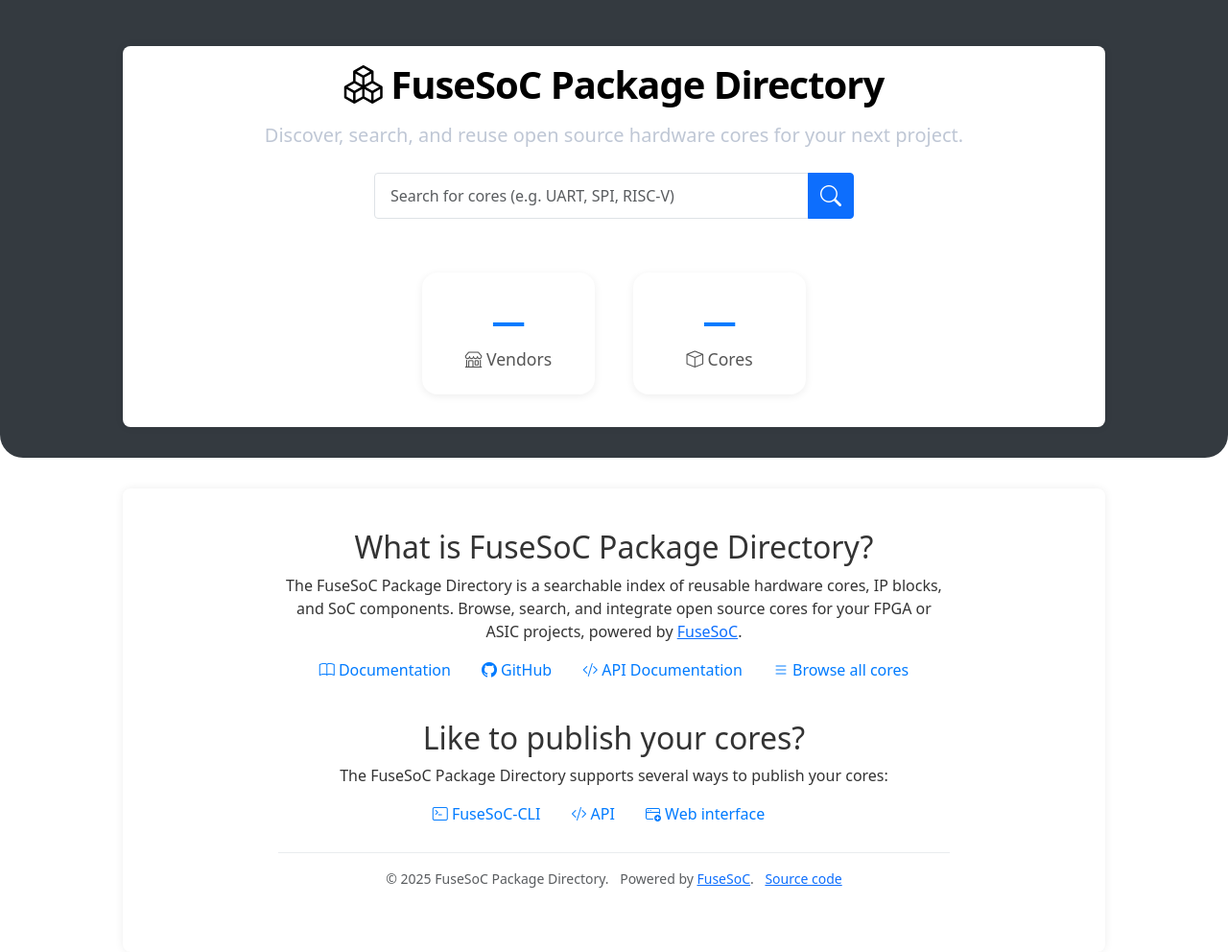
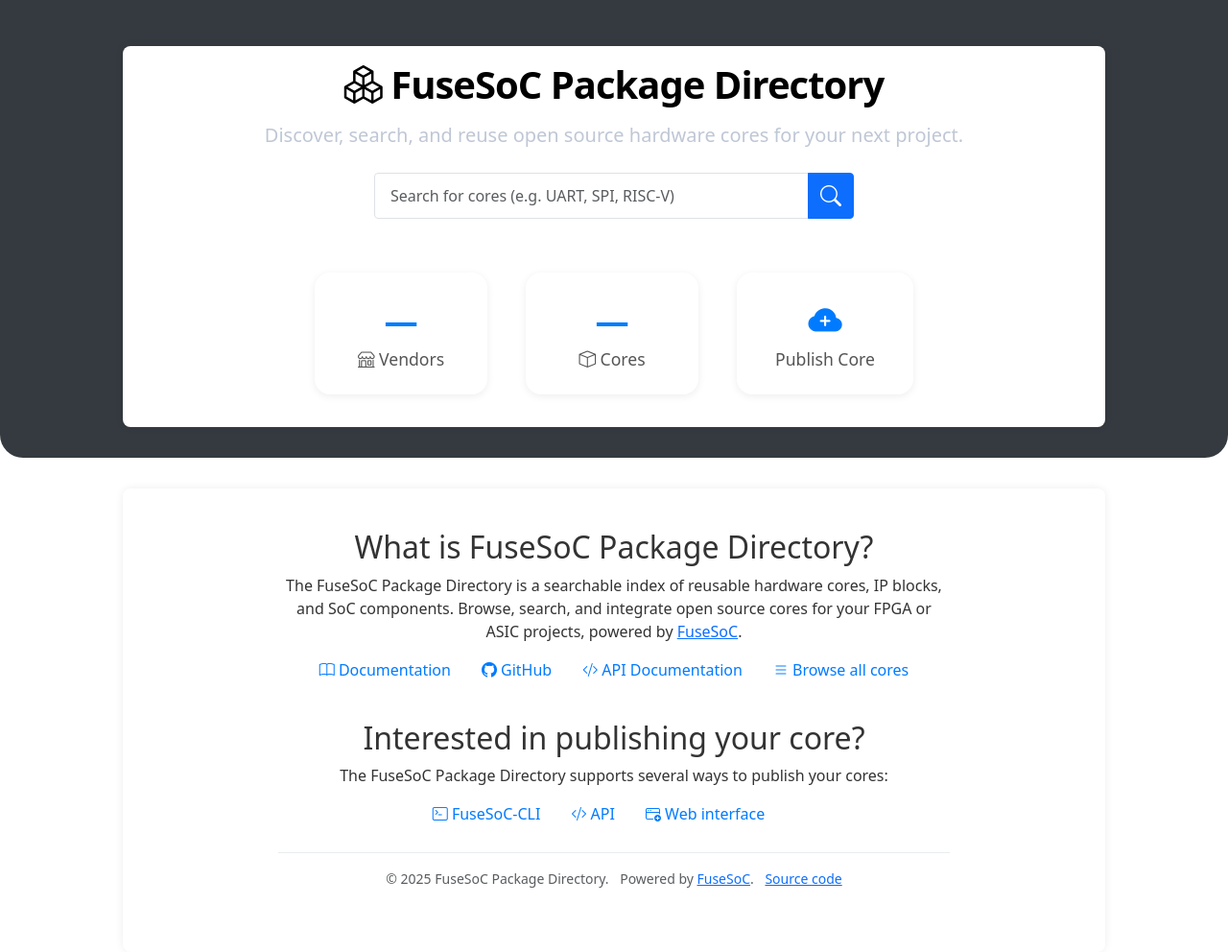
Before and after one commit to fusesoc/fusesoc-webserver, a Django app: page / in a window 1280 px wide. Shown: the whole page at 96% size. Run offline with Django 5.2, Linux system fonts and the light colour scheme; data that the repository does not hold is empty.

Commit message:
Enhances core publishing UI/UX
Improves the user experience for publishing cores by:

- Changing the icon for "Publish new core" to a cloud icon for better visual representation.
- Adding a "Publish Core" stat card on the landing page for easier access.
- Modifying the introductory text on the landing page to be more inviting.

```diff
--- a/core_directory/templates/web_ui/core_publish.html
+++ b/core_directory/templates/web_ui/core_publish.html
@@ -17,7 +17,7 @@
     </div>
 
     <div class="card shadow-sm mb-4">
-        {% include "web_ui/includes/card_header.html" with icon="bi bi-box" title="Publish new core" %}
+        {% include "web_ui/includes/card_header.html" with icon="bi bi-cloud-plus" title="Publish new core" %}
         <div class="card-body">
             <div class="card shadow-sm mb-3">
                 {% include "web_ui/includes/card_header.html" with icon="bi bi-shop" title="Select GitHub repository" %}
--- a/core_directory/templates/web_ui/landing.html
+++ b/core_directory/templates/web_ui/landing.html
@@ -48,6 +48,12 @@
                         <div class="stat-label"><i class="bi bi-box"></i> Cores</div>
                     </div>
                 </a>
+                <a href="{% url 'core-publish' %}" class="stat-card-link">
+                    <div class="stat-card">
+                        <div class="stat-value"><b><i class="bi bi-cloud-plus-fill"></i></b></div>
+                        <div class="stat-label">Publish Core</div>
+                    </div>
+                </a>
             </div>
         </div>
     </div>
@@ -67,7 +73,7 @@
         </div>
 
         <div class="desc-section">
-            <h2>Like to publish your cores?</h2>
+            <h2>Interested in publishing your core?</h2>
             <p>
                 The FuseSoC Package Directory supports several ways to publish your cores:
             </p>
```
